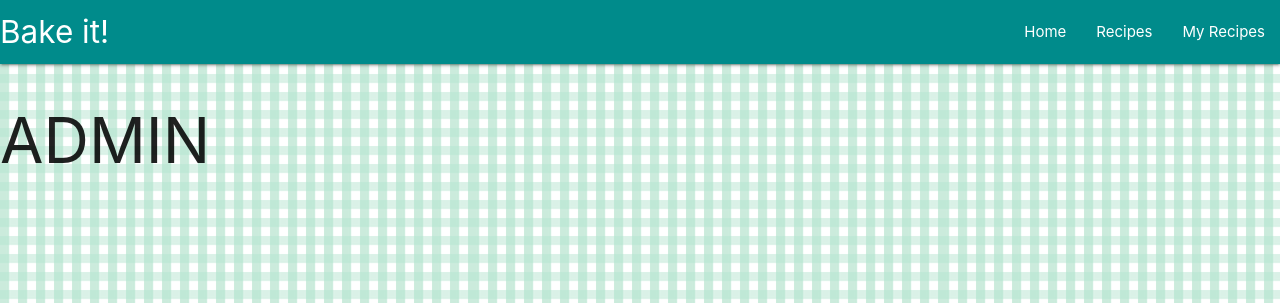
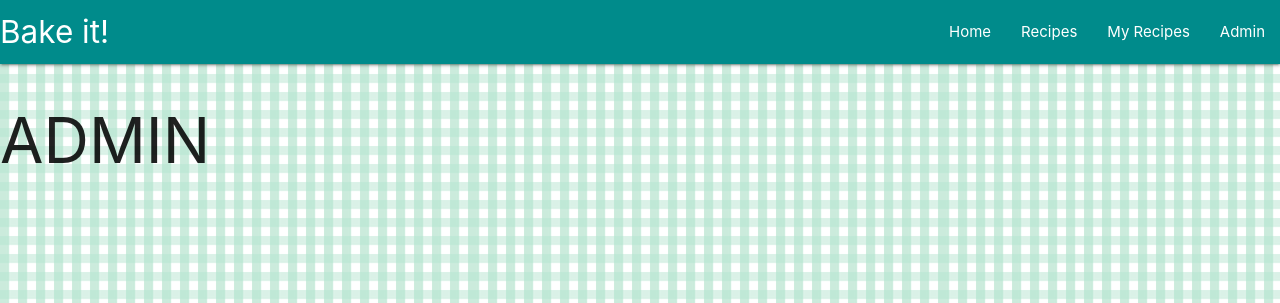
Before and after one commit to MelBoardman/bake-it, a Flask app: a page that uses templates/base.html in a window 1280 px wide. Shown: the top 303 px of the page. Run offline with Flask 2, Linux system fonts and the light colour scheme; the visitor is signed in with stand-in values (Sample User, id 1); data that the repository does not hold is empty; some libraries are stand-ins or nearby versions.

Commit message:
Added links to admin page in the base.html and each applicable route

```diff
--- a/app.py
+++ b/app.py
@@ -19,7 +19,11 @@ mongo = PyMongo(app)
 @app.route("/home")
 def home():
   if 'username' in session:
-        return render_template("index.html", logged_in = True, message ='You are logged in as ' + session['username'])
+    members = mongo.db.members
+    member = members.find_one({'username' : session['username']})
+    if member['member_type'] == 'admin':
+      return render_template("index.html", admin = True, logged_in = True, message ='You are logged in as ' + session['username'])
+    return render_template("index.html", logged_in = True, message ='You are logged in as ' + session['username'])
   return render_template("index.html")
 
 @app.route("/log_in", methods=['POST', 'GET'])
@@ -33,7 +37,7 @@ def log_in():
         # set session user id
         session['username'] = request.form['username']
         if login_member['member_type'] == 'admin':
-          return redirect(url_for('admin_page', username =session['username'], logged_in = True))
+          return redirect(url_for('admin_page', username =session['username'], logged_in = True, admin = True))
         return redirect(url_for('my_recipes', username =session['username'], logged_in = True))
 
     return render_template("log_in.html", log_on_fail = True, message = 'Invalid username/password combination')
@@ -62,26 +66,42 @@ def sign_up():
 
 @app.route("/my_recipes/<username>")
 def my_recipes(username):
+  members = mongo.db.members
+  member = members.find_one({'username' : session['username']})
+  if member['member_type'] == 'admin':
+    return render_template("my_recipes.html", admin = True, logged_in = True, username =session['username'], cat_list = list(mongo.db.recipe_category.find()), recipes=mongo.db.recipes.find({"added_by": session['username']}))
   return render_template("my_recipes.html",logged_in = True, username =session['username'], cat_list = list(mongo.db.recipe_category.find()), recipes=mongo.db.recipes.find({"added_by": session['username']}))
 
 @app.route("/admin_page/<username>")
 def admin_page(username):
-  return render_template("admin.html", logged_in = True, username =session['username'], cat_list = list(mongo.db.recipe_category.find()), recipes=mongo.db.recipes.find())
+  return render_template("admin.html", admin = True, logged_in = True, username =session['username'], categories = (mongo.db.recipe_category.find()), recipes=mongo.db.recipes.find())
 
 @app.route("/get_recipes")
 def get_recipes():
   if 'username' in session:
+    members = mongo.db.members
+    member = members.find_one({'username' : session['username']})
+    if member['member_type'] == 'admin':
+      return render_template("all_recipes.html", logged_in = True, admin = True, cat_list = list(mongo.db.recipe_category.find()), recipes=mongo.db.recipes.find())
     return render_template("all_recipes.html", logged_in = True, cat_list = list(mongo.db.recipe_category.find()), recipes=mongo.db.recipes.find())
   return render_template("all_recipes.html", logged_in = False, cat_list = list(mongo.db.recipe_category.find()), recipes=mongo.db.recipes.find())
 
 @app.route("/display_recipe/<recipe_id>")
 def display_recipe(recipe_id):
   if 'username' in session:
+    members = mongo.db.members
+    member = members.find_one({'username' : session['username']})
+    if member['member_type'] == 'admin':
+      return render_template("recipe.html", admin = True, logged_in = True, cat_list = list(mongo.db.recipe_category.find()),recipe = mongo.db.recipes.find_one({"_id": ObjectId(recipe_id)}))
     return render_template("recipe.html", logged_in = True, cat_list = list(mongo.db.recipe_category.find()),recipe = mongo.db.recipes.find_one({"_id": ObjectId(recipe_id)}))
   return render_template("recipe.html", cat_list = list(mongo.db.recipe_category.find()),recipe = mongo.db.recipes.find_one({"_id": ObjectId(recipe_id)}))
 
 @app.route("/add_recipe")
 def add_recipe():
+  members = mongo.db.members
+  member = members.find_one({'username' : session['username']})
+  if member['member_type'] == 'admin':
+    return render_template("add_recipe.html", admin = True, logged_in = True, categories = mongo.db.recipe_category.find())
   return render_template("add_recipe.html", logged_in = True, categories = mongo.db.recipe_category.find())
 
 @app.route("/insert_recipe", methods=['POST', 'GET'])
@@ -106,7 +126,11 @@ def insert_recipe():
 
 @app.route('/edit_recipe/<recipe_id>')
 def edit_recipe(recipe_id):
-  return render_template("edit_recipe.html", cat_list = list(mongo.db.recipe_category.find()),categories = mongo.db.recipe_category.find(),recipe = mongo.db.recipes.find_one({"_id": ObjectId(recipe_id)}))
+  members = mongo.db.members
+  member = members.find_one({'username' : session['username']})
+  if member['member_type'] == 'admin':
+    return render_template("edit_recipe.html", admin = True, logged_in = True, cat_list = list(mongo.db.recipe_category.find()),categories = mongo.db.recipe_category.find(),recipe = mongo.db.recipes.find_one({"_id": ObjectId(recipe_id)}))
+  return render_template("edit_recipe.html", logged_in = True, cat_list = list(mongo.db.recipe_category.find()),categories = mongo.db.recipe_category.find(),recipe = mongo.db.recipes.find_one({"_id": ObjectId(recipe_id)}))
 
 @app.route('/update_recipe/<recipe_id>', methods=["POST"])
 def update_recipe(recipe_id):
--- a/templates/base.html
+++ b/templates/base.html
@@ -12,6 +12,29 @@
 
 <body>
     {% if logged_in: %}
+    {% if admin: %}
+    <header>
+        <nav>
+            <div class="nav-wrapper">
+                <div class="nav-wrapper">
+                    <a href="{{url_for('home')}}" class="brand-logo">Bake it!</a>
+                    <a href="#" data-target="mobile-demo" class="sidenav-trigger"><i class="material-icons">menu</i></a>
+                    <ul class="right hide-on-med-and-down">
+                        <li><a href="{{url_for('home')}}">Home</a></li>
+                        <li><a href="{{url_for('get_recipes')}}">Recipes</a></li>
+                        <li><a href="{{url_for('my_recipes', username = session['username'])}}">My Recipes</a></li>
+                        <li><a href="{{url_for('admin_page', username = session['username'])}}">Admin</a></li>
+                    </ul>
+                </div>
+        </nav>
+        <ul class="sidenav" id="mobile-demo">
+            <li><a href="{{url_for('home')}}">Home</a></li>
+            <li><a href="{{url_for('get_recipes')}}">Recipes</a></li>
+            <li><a href="{{url_for('my_recipes', username = session['username'])}}">My Recipes</a></li>
+            <li><a href="{{url_for('admin_page', username = session['username'])}}">Admin</a></li>
+        </ul>
+    </header>
+    {% else %}
     <header>
         <nav>
             <div class="nav-wrapper">
@@ -30,8 +53,9 @@
             <li><a href="{{url_for('get_recipes')}}">Recipes</a></li>
             <li><a href="{{url_for('my_recipes', username = session['username'])}}">My Recipes</a></li>
         </ul>
+    </header>
+    {% endif %}
 
-    </header>
     {% else %}
     <header>
         <nav>
```
